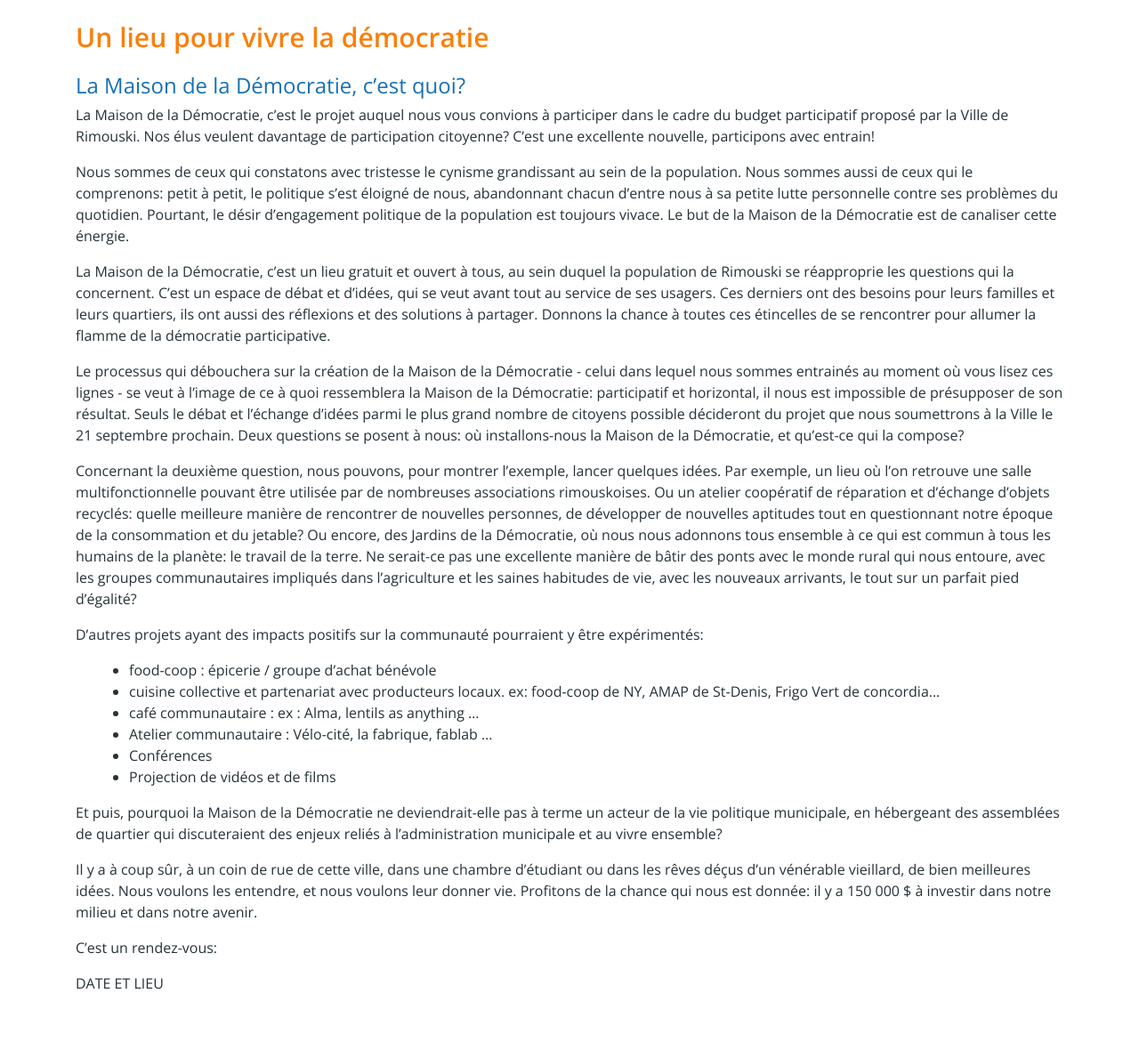
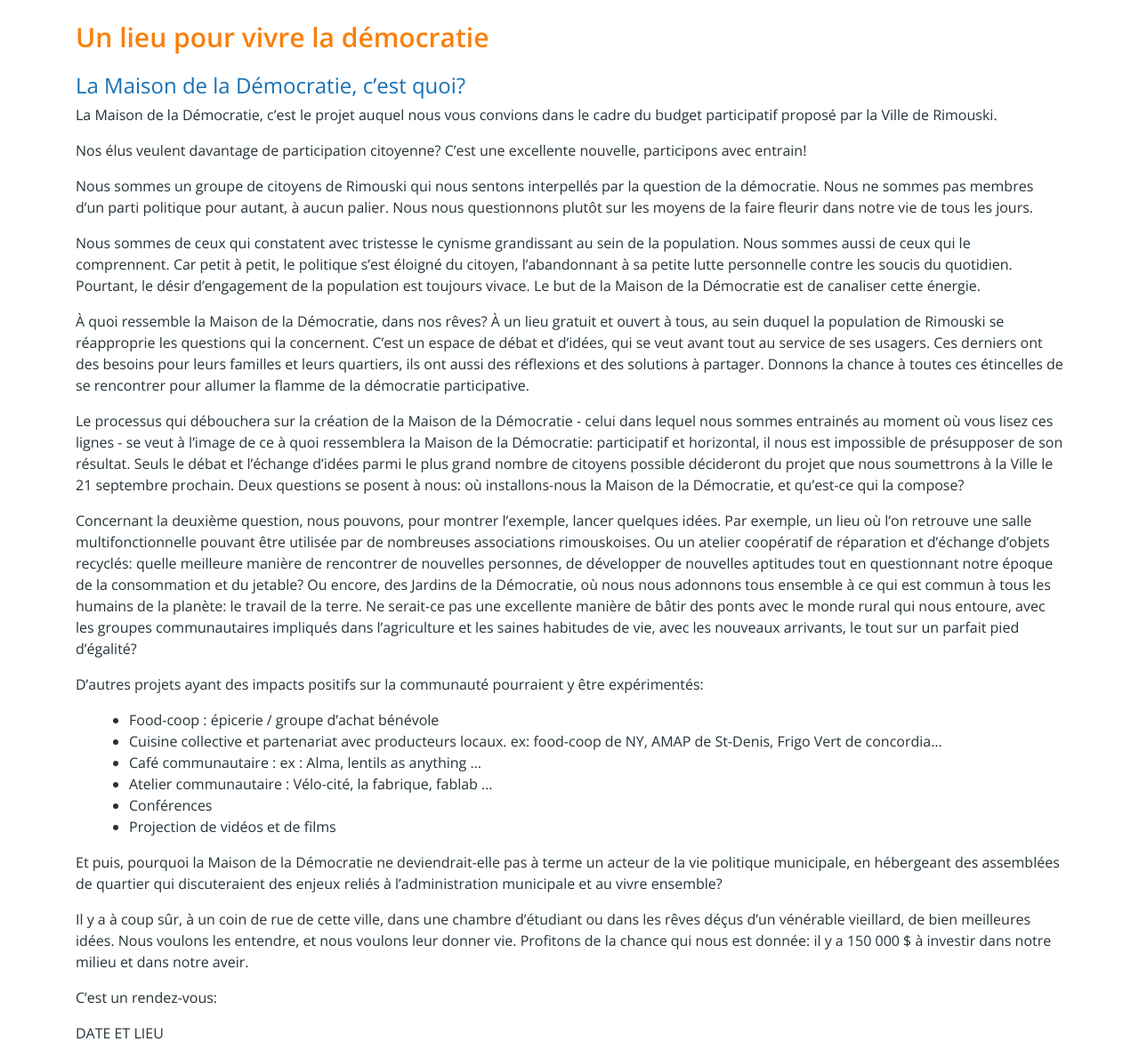
Before and after one commit to SyvieMarier/Maison-democratie-Rimouski, a Jekyll site: the page built from index.md, in a window 1280 px wide and 1400 px high, scrolled down 189 px. Shown: the part 211-1400 px from the top of the window at 89% size. Built offline with Jekyll 4.4.1, drawn with Linux system fonts in a browser that asks for light colours; nearby versions of some CDN libraries; our own code applies the rules of GitHub Pages for plain Markdown files; before the commit the page ends 1533 px from its top, so only the background shows below that.

Commit message:
Update index.md

```diff
--- a/index.md
+++ b/index.md
@@ -6,11 +6,15 @@ titre: Un lieu pour vivre la démocratie
 
 ## La Maison de la Démocratie, c'est quoi?
 
-La Maison de la Démocratie, c'est le projet auquel nous vous convions à participer dans le cadre du budget participatif proposé par la Ville de Rimouski. Nos élus veulent davantage de participation citoyenne? C'est une excellente nouvelle, participons avec entrain!
+La Maison de la Démocratie, c'est le projet auquel nous vous convions dans le cadre du budget participatif proposé par la Ville de Rimouski.
 
-Nous sommes de ceux qui constatons avec tristesse le cynisme grandissant au sein de la population. Nous sommes aussi de ceux qui le comprenons: petit à petit, le politique s'est éloigné de nous, abandonnant chacun d'entre nous à sa petite lutte personnelle contre ses problèmes du quotidien. Pourtant, le désir d'engagement politique de la population est toujours vivace. Le but de la Maison de la Démocratie est de canaliser cette énergie.
+Nos élus veulent davantage de participation citoyenne? C'est une excellente nouvelle, participons avec entrain!
 
-La Maison de la Démocratie, c'est un lieu gratuit et ouvert à tous, au sein duquel la population de Rimouski se réapproprie les questions qui la concernent. C'est un espace de débat et d'idées, qui se veut avant tout au service de ses usagers. Ces derniers ont des besoins pour leurs familles et leurs quartiers, ils ont aussi des réflexions et des solutions à partager. Donnons la chance à toutes ces étincelles de se rencontrer pour allumer la flamme de la démocratie participative.
+Nous sommes un groupe de citoyens de Rimouski qui nous sentons interpellés par la question de la démocratie. Nous ne sommes pas membres d'un parti politique pour autant, à aucun palier. Nous nous questionnons plutôt sur les moyens de la faire fleurir dans notre vie de tous les jours.
+
+Nous sommes de ceux qui constatent avec tristesse le cynisme grandissant au sein de la population. Nous sommes aussi de ceux qui le comprennent. Car petit à petit, le politique s'est éloigné du citoyen, l'abandonnant à sa petite lutte personnelle contre les soucis du quotidien. Pourtant, le désir d'engagement de la population est toujours vivace. Le but de la Maison de la Démocratie est de canaliser cette énergie.
+
+À quoi ressemble la Maison de la Démocratie, dans nos rêves? À un lieu gratuit et ouvert à tous, au sein duquel la population de Rimouski se réapproprie les questions qui la concernent. C'est un espace de débat et d'idées, qui se veut avant tout au service de ses usagers. Ces derniers ont des besoins pour leurs familles et leurs quartiers, ils ont aussi des réflexions et des solutions à partager. Donnons la chance à toutes ces étincelles de se rencontrer pour allumer la flamme de la démocratie participative.
 
 Le processus qui débouchera sur la création de la Maison de la Démocratie - celui dans lequel nous sommes entrainés au moment où vous lisez ces lignes - se veut à l'image de ce à quoi ressemblera la Maison de la Démocratie: participatif et horizontal, il nous est impossible de présupposer de son résultat. Seuls le débat et l'échange d'idées parmi le plus grand nombre de citoyens possible décideront du projet que nous soumettrons à la Ville le 21 septembre prochain. Deux questions se posent à nous: où installons-nous la Maison de la Démocratie, et qu'est-ce qui la compose?
 
@@ -18,16 +22,16 @@ Concernant la deuxième question, nous pouvons, pour montrer l'exemple, lancer q
 
 D'autres projets ayant des impacts positifs sur la communauté pourraient y être expérimentés:
 
-  - food-coop : épicerie / groupe d'achat bénévole
-  - cuisine collective et partenariat avec producteurs locaux. ex: food-coop de NY, AMAP de St-Denis, Frigo Vert de concordia...
-  - café communautaire : ex : Alma, lentils as anything ...
+  - Food-coop : épicerie / groupe d'achat bénévole
+  - Cuisine collective et partenariat avec producteurs locaux. ex: food-coop de NY, AMAP de St-Denis, Frigo Vert de concordia...
+  - Café communautaire : ex : Alma, lentils as anything ...
   - Atelier communautaire : Vélo-cité, la fabrique, fablab ...
   - Conférences
   - Projection de vidéos et de films
 
 Et puis, pourquoi la Maison de la Démocratie ne deviendrait-elle pas à terme un acteur de la vie politique municipale, en hébergeant des assemblées de quartier qui discuteraient des enjeux reliés à l'administration municipale et au vivre ensemble?
 
-Il y a à coup sûr, à un coin de rue de cette ville, dans une chambre d'étudiant ou dans les rêves déçus d'un vénérable vieillard, de bien meilleures idées. Nous voulons les entendre, et nous voulons leur donner vie. Profitons de la chance qui nous est donnée: il y a 150 000 $ à investir dans notre milieu et dans notre avenir.
+Il y a à coup sûr, à un coin de rue de cette ville, dans une chambre d'étudiant ou dans les rêves déçus d'un vénérable vieillard, de bien meilleures idées. Nous voulons les entendre, et nous voulons leur donner vie. Profitons de la chance qui nous est donnée: il y a 150 000 $ à investir dans notre milieu et dans notre aveir.
 
 C'est un rendez-vous:
 
```
